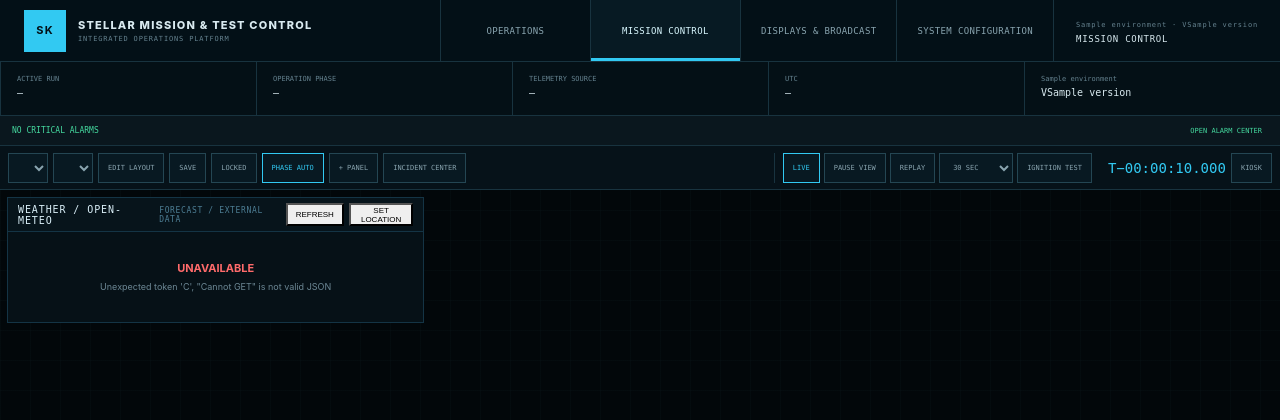
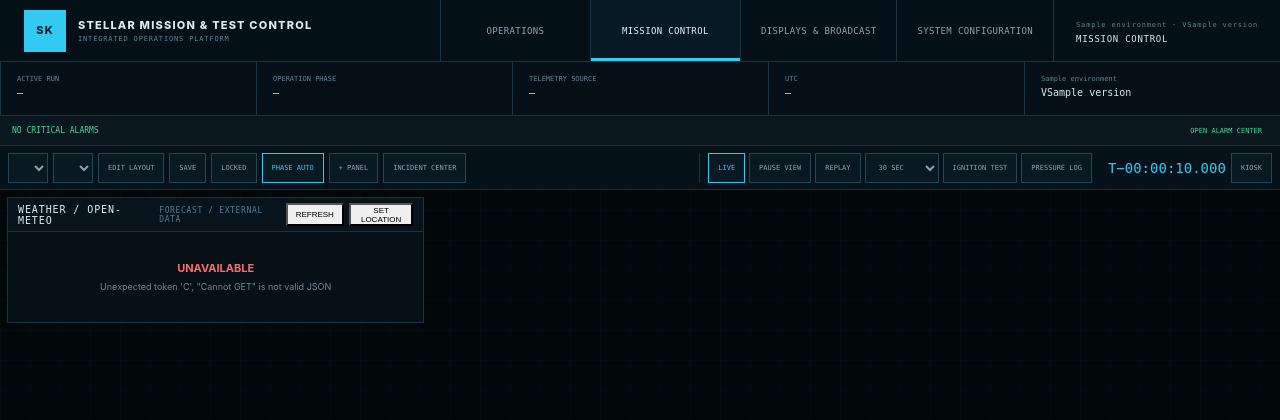
Before and after one commit to saqersaid1995/rocket_test_overlay, a Flask app: template stellar_ops/templates/workspace.html in a window 1280 px wide. Shown: the top 420 px of the page. Run offline with Flask 3, Linux system fonts and the light colour scheme; the template is opened without the code that fills it: most values are stand-ins (such as "Sample title", 1, 10 or a date in 2020); lists and menus that the app fills with data are empty; some libraries are stand-ins or nearby versions.

Commit message:
Add pressure log controls to mission workspace

```diff
--- a/stellar_ops/templates/workspace.html
+++ b/stellar_ops/templates/workspace.html
@@ -67,6 +67,7 @@
     <button data-time="REPLAY">REPLAY</button>
     <select id="time-window" aria-label="Telemetry time window"><option value="30">30 SEC</option><option value="120">2 MIN</option><option value="600">10 MIN</option><option value="0">FULL RUN</option></select>
     <button id="jump-ignition" title="Bench simulation only — no physical output">IGNITION TEST</button>
+    <button id="pressure-log" title="Open high-rate pressure capture log">PRESSURE LOG</button>
     <span id="mission-time">T−00:00:10.000</span>
   </div>
   <button id="kiosk">KIOSK</button>
@@ -105,11 +106,20 @@
   </form>
 </dialog>
 
+<dialog id="pressure-capture-dialog" class="pressure-capture-dialog">
+  <div class="dialog-shell pressure-capture-shell">
+    <header><span>PRESSURE CAPTURE · 200 Hz</span><button type="button" id="pressure-capture-close" aria-label="Close pressure capture log">×</button></header>
+    <div class="pressure-capture-note">Capture is armed before the relay command. It includes 2 seconds of pre-trigger data and stops automatically only after pressure has risen above 0.5 bar and then remained at or below 0.5 bar for 200 ms.</div>
+    <div id="pressure-capture-body"></div>
+  </div>
+</dialog>
+
 <div id="toast"></div>
 <script>window.__INITIAL__={{initial|tojson}};</script>
 <script src="{{url_for('static',filename='workspace.js',v=system_identity.commit)}}"></script>
 <script src="{{url_for('static',filename='workspace_stability.js',v=system_identity.commit)}}"></script>
 <script src="{{url_for('static',filename='bench_ignition.js',v=system_identity.commit)}}"></script>
+<script src="{{url_for('static',filename='pressure_capture.js',v=system_identity.commit)}}"></script>
 <script src="{{url_for('static',filename='weather_panel.js',v=system_identity.commit)}}"></script>
 <script src="{{url_for('static',filename='airspace_panel_v12.js',v=system_identity.commit)}}"></script>
 </body>
```
